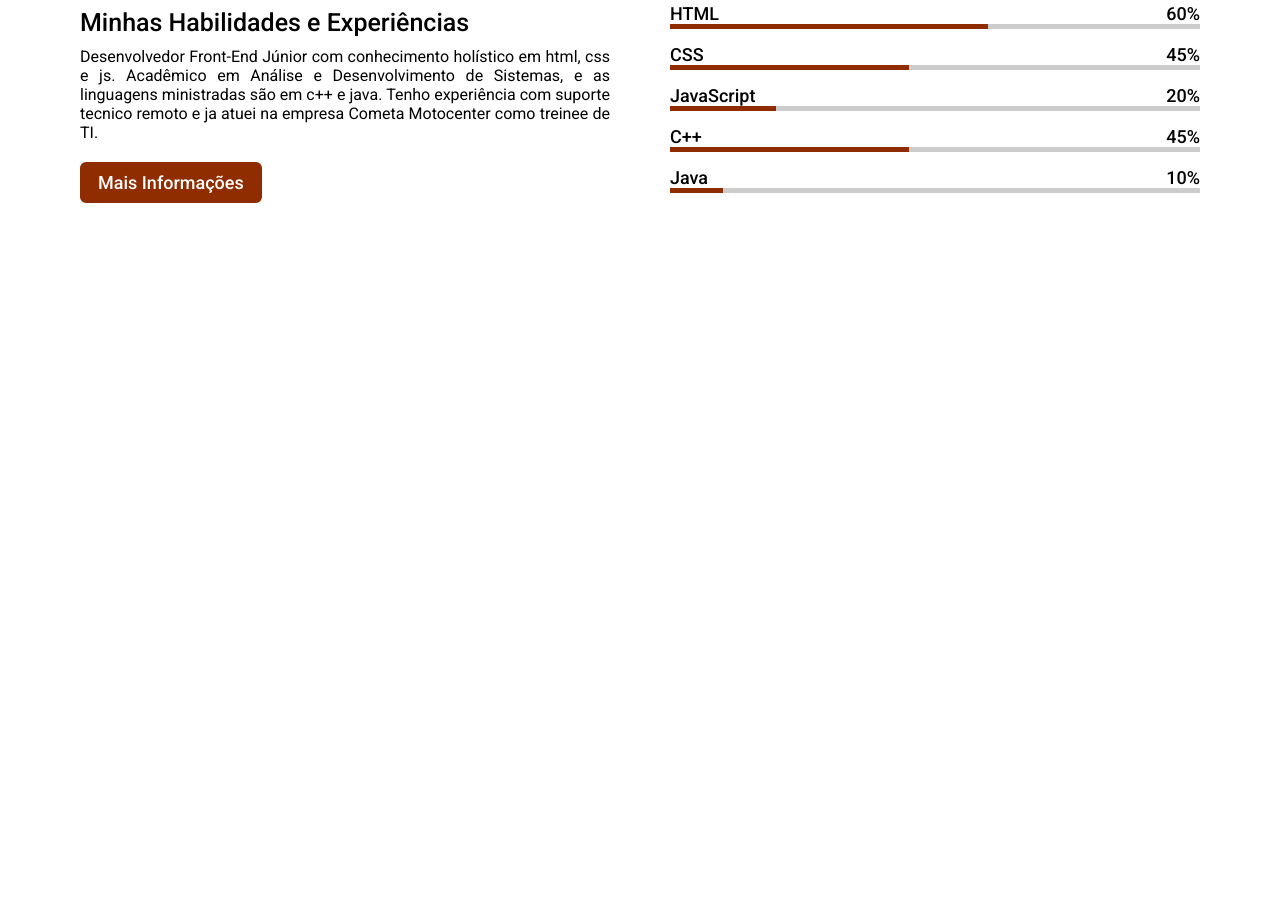
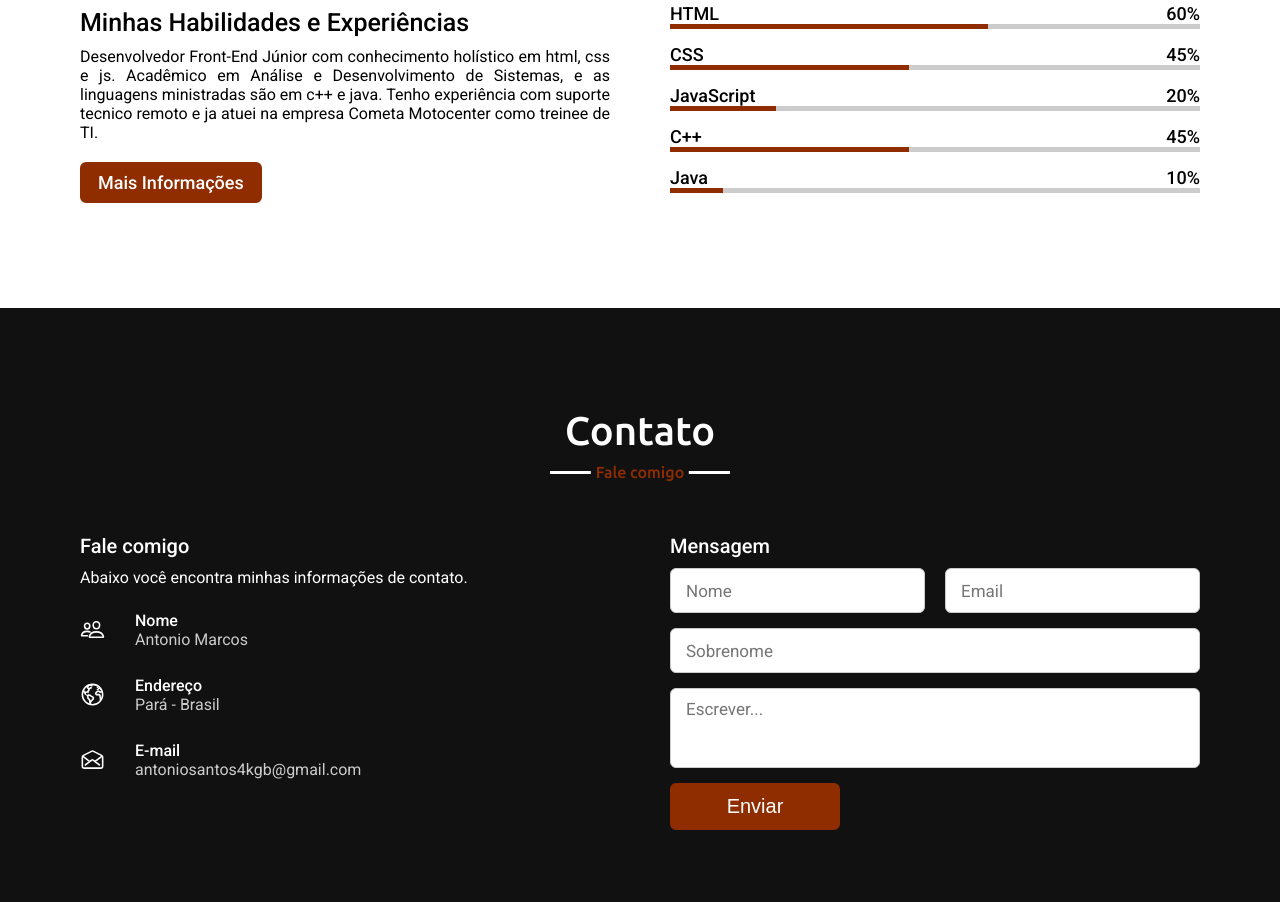
Before and after one commit to Antonio4kgb/Meu-Portifolio, a plain HTML site: page index.html in a window 1280 px wide. Shown: the part 2315-3217 px from the top of the page. Before the commit the page ends 2623 px from the top, so only its background shows below. Drawn offline with nearby package versions, Linux system fonts and the light colour scheme.

Commit message:
first commit

```diff
--- a/index.html
+++ b/index.html
@@ -17,7 +17,7 @@
                 <li><a href="#about">Sobre</a></li>
                 <li><a href="#projects">Projetos</a></li>
                 <li><a href="#skills">Especialidades</a></li>
-                <li><a href="#">Contato</a></li>
+                <li><a href="#contact">Contato</a></li>
             </ul>
             <div class="menu-btn">
                 <ion-icon name="menu-outline"></ion-icon>
@@ -137,6 +137,68 @@
         </div>
     </section>
 
+    <!-- contato inicio -->
+    <section class="contact" id="contact">
+        <div class="max-width">
+            <h2 class="title">Contato</h2>
+            <div class="contact-content">
+                <!-- inicio column left -->
+                <div class="column left">
+                    <div class="text">Fale comigo</div>
+                    <p>Abaixo você encontra minhas informações de contato.</p>
+                <div class="icons">
+                    <div class="row">
+                        <ion-icon name="people-outline"></ion-icon>
+                        <div class="info">
+                            <div class="head">Nome</div>
+                            <div class="sub-title">Antonio Marcos</div>
+                        </div>
+                    </div>
+                    <div class="row">
+                        <ion-icon name="earth-outline"></ion-icon>
+                        <div class="info">
+                            <div class="head">Endereço</div>
+                            <div class="sub-title">Pará - Brasil</div>
+                        </div>
+                    </div>
+                    <div class="row">
+                        <ion-icon name="mail-open-outline"></ion-icon>
+                        <div class="info">
+                            <div class="head">E-mail</div>
+                            <div class="sub-title">antoniosantos4kgb@gmail.com</div>
+                        </div>
+                    </div>
+                </div>
+                </div><!-- fim column left -->
+                <!-- inicio colum rigth -->
+                <div class="column rigth">
+                    <div class="text">Mensagem</div>
+                    <form action="#">
+                        <div class="fields">
+                            <div class="field name">
+                                <input type="text" placeholder="Nome" required>
+                            </div>
+                            <div class="field email">
+                                <input type="email" placeholder="Email" required>
+                            </div>
+                        </div>
+                        <div class="field">
+                            <div class="field">
+                                <input type="text" placeholder="Sobrenome" required>
+                            </div>
+                            <div class="field textarea">
+                                <textarea cols="30" rows="10" placeholder="Escrever..." required></textarea>
+                            </div>
+                            <div class="button">
+                                <button type="submit">Enviar</button>
+                            </div>
+                        </div>
+                    </form>
+                </div><!-- fim column rigth -->
+            </div>
+        </div>
+    </section>
+
 
     <script type="module" src="https://unpkg.com/ionicons@7.1.0/dist/ionicons/ionicons.esm.js"></script>
     <script nomodule src="https://unpkg.com/ionicons@7.1.0/dist/ionicons/ionicons.js"></script>
--- a/src/css/styles.css
+++ b/src/css/styles.css
@@ -137,10 +137,10 @@ section .title::after {
     padding: 5px;
     transform: translateX(-50%);
 }
-.about, .projects, .skills {
+.about, .projects, .skills, .contact {
     font-family: 'Roboto', sans-serif;
 }
-.about .about-content, .projects .projects-content, .skills .skills-content {
+.about .about-content, .projects .projects-content, .skills .skills-content, .contact .contact-content {
     display: flex;
     flex-wrap: wrap;
     align-items: center;
@@ -303,6 +303,115 @@ section .title::after {
 .skills .skills-content .rigth .java::before {
     width: 10%;
 }
+/* contato inicio */
+.contact {
+    background: #111;
+    color: #fff;
+}
+.contact .title::before {
+    content: "";
+    position: absolute;
+    bottom: 0;
+    left: 50%;
+    width: 180px;
+    height: 3px;
+    background: #fff;
+    transform: translateX(-50%);
+}
+.contact .title::after {
+    content: "Fale comigo";
+    color: rgb(143, 45, 0);
+    background: #111;
+}
+.contact .contact-content .column {
+    width: calc(50% - 30px);
+}
+.contact .contact-content {
+    align-items: flex-start;
+}
+.contact .contact-content .left p {
+    text-align: justify;
+}
+.contact .contact-content .text {
+    font-size: 20px;
+    font-weight: 500;
+    margin-bottom: 10px;
+}
+.contact .contact-content .left .icons {
+    margin: 10px 0;
+}
+.contact .contact-content .row {
+    display: flex;
+    height: 65px;
+    align-items: center;
+}
+.contact .contact-content .row .info {
+    margin-left: 30px;
+}
+.contact .contact-content .row .info .head {
+    font-weight: 500;
+}
+.contact .contact-content .row .info .sub-title {
+    color: #ccc;
+}
+.contact .contact-content .row ion-icon {
+    font-size: 25px;
+    color: #fff;
+}
+.contact .rigth form .fields {
+    display: flex;
+}
+.contact .rigth form .field,
+.contact .rigth form .fields .field {
+    width: 100%;
+    height: 45px;
+    margin-bottom: 15px;
+}
+.contact .rigth form .field input,
+.contact .rigth form .textarea textarea {
+    width: 100%;
+    height: 100%;
+    border: 1px solid #ccc;
+    border-radius: 6px;
+    outline: none;
+    padding: 0 15px;
+    font-size: 17px;
+    font-family: 'roboto', sans-serif;
+}
+.contact .rigth form .name {
+    margin-right: 10px;
+}
+.contact .rigth form .email {
+    margin-left: 10px;
+}
+.contact .rigth form .textarea {
+    width: 100%;
+    height: 80px;
+}
+.contact .rigth form .textarea textarea {
+    padding-top: 10px;
+    resize: none;
+}
+.contact .rigth form .button {
+    width: 170px;
+    height: 47px;
+}
+.contact .rigth form .button button {
+    width: 100%;
+    height: 100%;
+    border: 2px solid rgb(143, 45, 0);
+    background: rgb(143, 45, 0);
+    color: #fff;
+    font-size: 20px;
+    font-weight: 500;
+    border-radius: 6px;
+    cursor: pointer;
+    transition: all 0.3 ease;
+}
+.contact .rigth form .button button:hover {
+    color: rgb(143, 45, 0);
+    background: none;
+}
 /* responsivo */
 @media (max-width: 1300px) {
     .navbar .max-width{
@@ -311,8 +420,8 @@ section .title::after {
 }
 @media (max-width: 991px) {
     .about .about-content .left img {
-        width: 350px;
-        height: 350px;
+        width: 300px;
+        height: 300px;
     }
 }
 @media (max-width: 947px) {
@@ -370,9 +479,17 @@ section .title::after {
         width: calc(50% -10px);
         margin-bottom: 10px;
     }
-    .skills .skills-content .column {
+    .skills .skills-content .column,
+    .contact .contact-content .column {
         width: 100%;
         margin-bottom: 35px;
+    }
+    .contact .rigth form .button {
+        width: 120px;
+        height: 25px;
+    }
+    .contact .rigth form .button button {
+        font-size: 14px;
     }
 }
 @media (max-width: 690px) {
```
